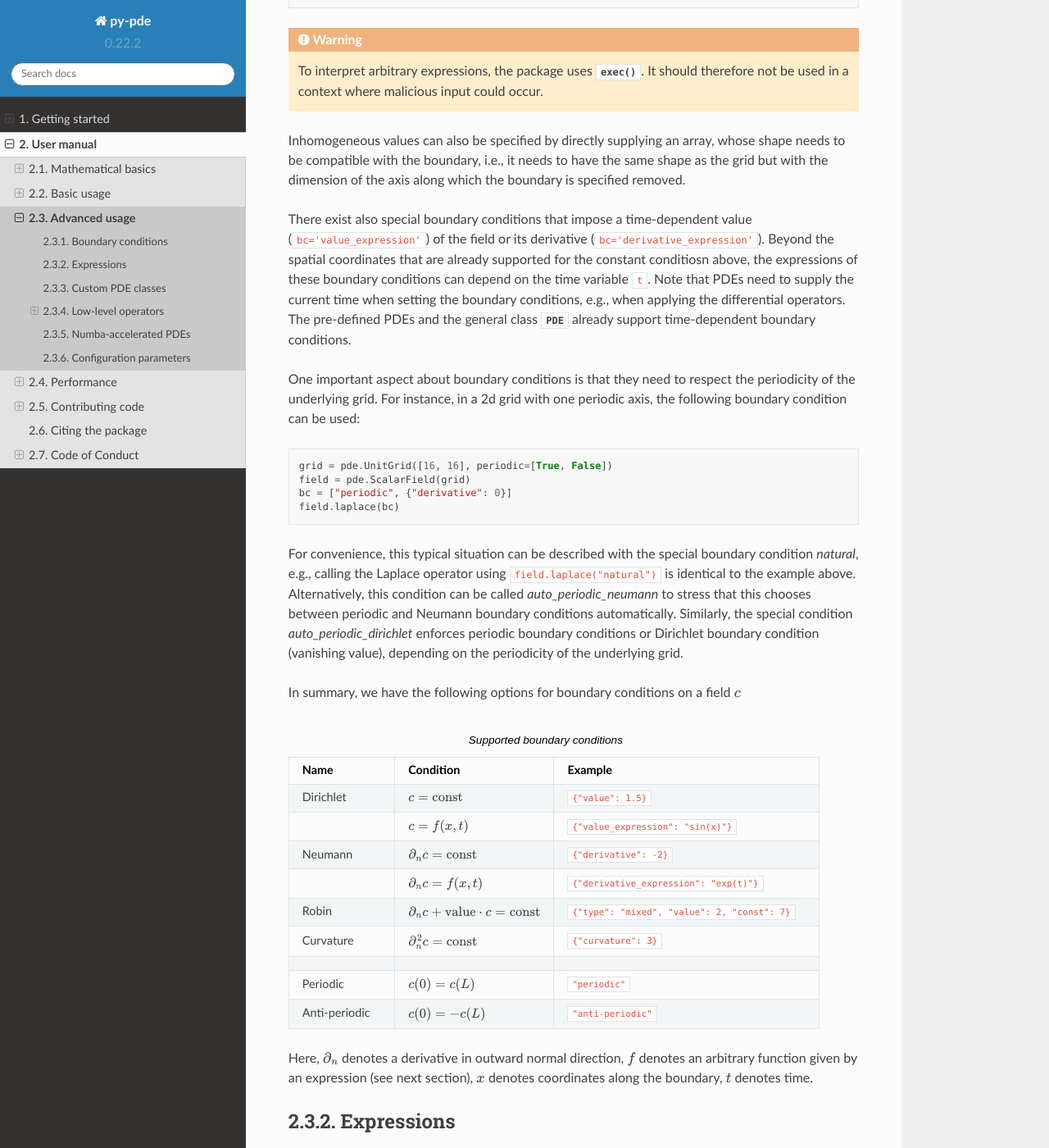
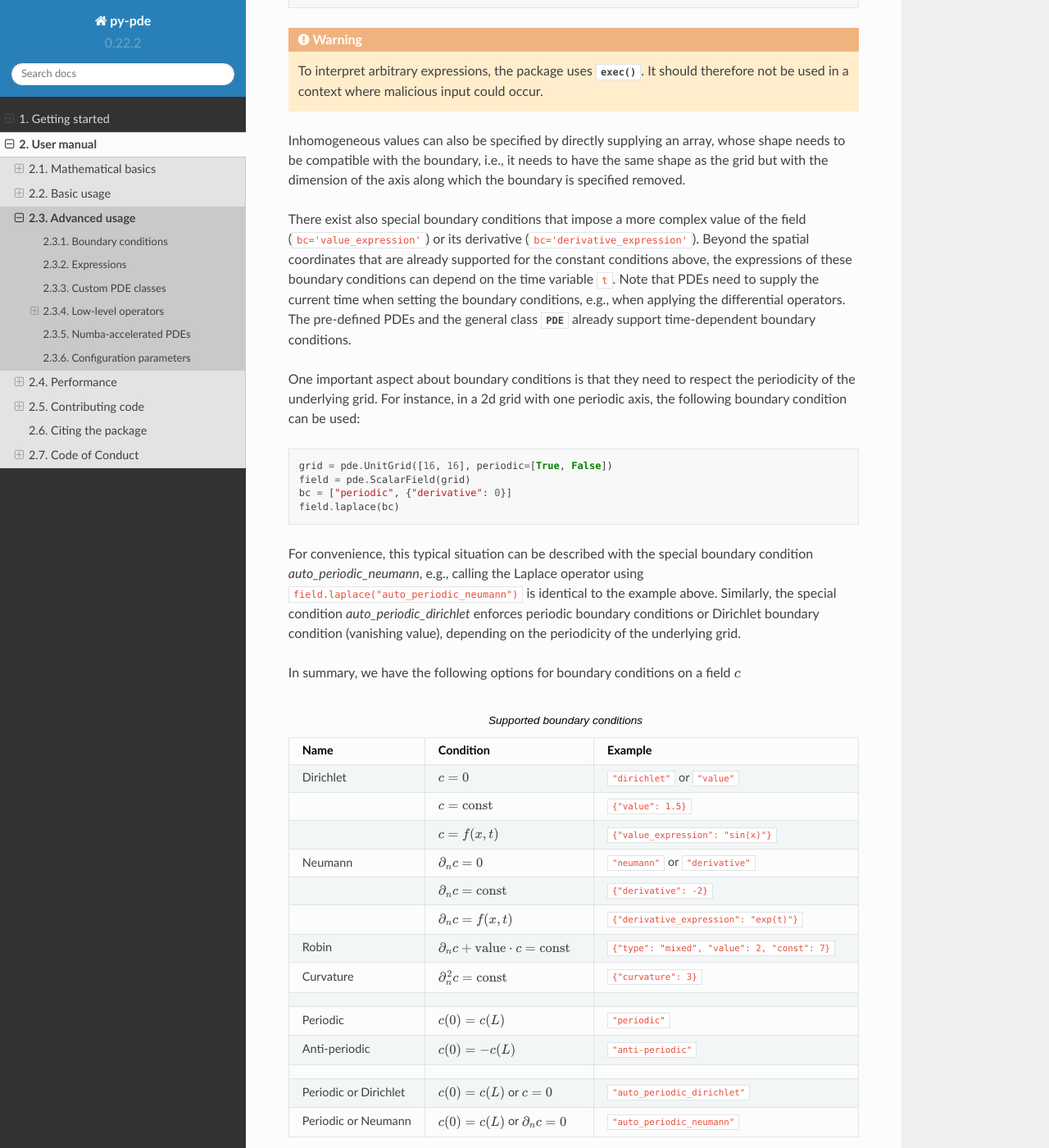
Before and after one commit to zwicker-group/py-pde, a Sphinx documentation site: the page built from docs/source/manual/advanced_usage.rst, in a window 1280 px wide and 1400 px high, scrolled down 967 px. Shown: the whole window at 82% size. Built offline with Sphinx 7.4.7 and the Read the Docs theme 2.0.0, drawn with Linux system fonts in a browser that asks for light colours; pages that are not in the unit, such as notebooks, are missing from menus.

Commit message:
Improved documentation (#303)

```diff
--- a/docs/source/index.rst
+++ b/docs/source/index.rst
@@ -4,8 +4,7 @@
 ..  figure:: _images/logo.png
     :figwidth: 25%
     :align: right
-
-    Package Logo
+    :alt: Logo of the py-pde package
 
 The `py-pde` python package provides methods and classes useful for solving
 partial differential equations (PDEs) of the form
--- a/docs/source/manual/advanced_usage.rst
+++ b/docs/source/manual/advanced_usage.rst
@@ -55,19 +55,18 @@ Inhomogeneous values can also be specified by directly supplying an array, whose
 needs to be compatible with the boundary, i.e., it needs to have the same shape as the
 grid but with the dimension of the axis along which the boundary is specified removed.
 
-There exist also special boundary conditions that impose a time-dependent value
-(:code:`bc='value_expression'`) of the field or its derivative
+There exist also special boundary conditions that impose a more complex value of the
+field (:code:`bc='value_expression'`) or its derivative
 (:code:`bc='derivative_expression'`). Beyond the spatial coordinates that are already
-supported for the constant conditiosn above, the expressions of these boundary
+supported for the constant conditions above, the expressions of these boundary
 conditions can depend on the time variable :code:`t`. Note that PDEs need to supply the
 current time when setting the boundary conditions, e.g., when applying the differential
 operators. The pre-defined PDEs and the general class :class:`~pde.pdes.pde.PDE` already
 support time-dependent boundary conditions.
 
 One important aspect about boundary conditions is that they need to respect the
-periodicity of the underlying grid.
-For instance, in a 2d grid with one periodic axis, the following boundary condition
-can be used:
+periodicity of the underlying grid. For instance, in a 2d grid with one periodic axis,
+the following boundary condition can be used:
 
 .. code-block:: python
 
@@ -77,13 +76,11 @@ can be used:
     field.laplace(bc)
 
 For convenience, this typical situation can be described with the special boundary
-condition `natural`, e.g., calling the Laplace operator using
-:code:`field.laplace("natural")` is identical to the example above.
-Alternatively, this condition can be called `auto_periodic_neumann` to stress that this
-chooses between periodic and Neumann boundary conditions automatically. Similarly, the
-special condition `auto_periodic_dirichlet` enforces periodic boundary conditions or
-Dirichlet boundary condition (vanishing value), depending on the periodicity of the
-underlying grid.
+condition `auto_periodic_neumann`, e.g., calling the Laplace operator using
+:code:`field.laplace("auto_periodic_neumann")` is identical to the example above.
+Similarly, the special condition `auto_periodic_dirichlet` enforces periodic boundary
+conditions or Dirichlet boundary condition (vanishing value), depending on the
+periodicity of the underlying grid.
 
 In summary, we have the following options for boundary conditions on a field :math:`c`
 
@@ -95,12 +92,18 @@ In summary, we have the following options for boundary conditions on a field :ma
      - Condition
      - Example
    * - Dirichlet
+     - :math:`c = 0`
+     - :code:`"dirichlet"` or :code:`"value"`
+   * -
      - :math:`c = \textrm{const}`
      - :code:`{"value": 1.5}`
    * -
      - :math:`c = f(x, t)`
      - :code:`{"value_expression": "sin(x)"}`
    * - Neumann
+     - :math:`\partial_n c = 0`
+     - :code:`"neumann"` or :code:`"derivative"`
+   * -
      - :math:`\partial_n c = \textrm{const}`
      - :code:`{"derivative": -2}`
    * -
@@ -121,6 +124,15 @@ In summary, we have the following options for boundary conditions on a field :ma
    * - Anti-periodic
      - :math:`c(0) = -c(L)`
      - :code:`"anti-periodic"`
+   * -
+     -
+     -
+   * - Periodic or Dirichlet
+     - :math:`c(0) = c(L)` or :math:`c = 0`
+     - :code:`"auto_periodic_dirichlet"`
+   * - Periodic or Neumann
+     - :math:`c(0) = c(L)` or :math:`\partial_n c = 0`
+     - :code:`"auto_periodic_neumann"`
 
 Here, :math:`\partial_n` denotes a derivative in outward normal direction, :math:`f`
 denotes an arbitrary function given by an expression (see next section), :math:`x`
```
Also changed, not shown: 8 other files.
